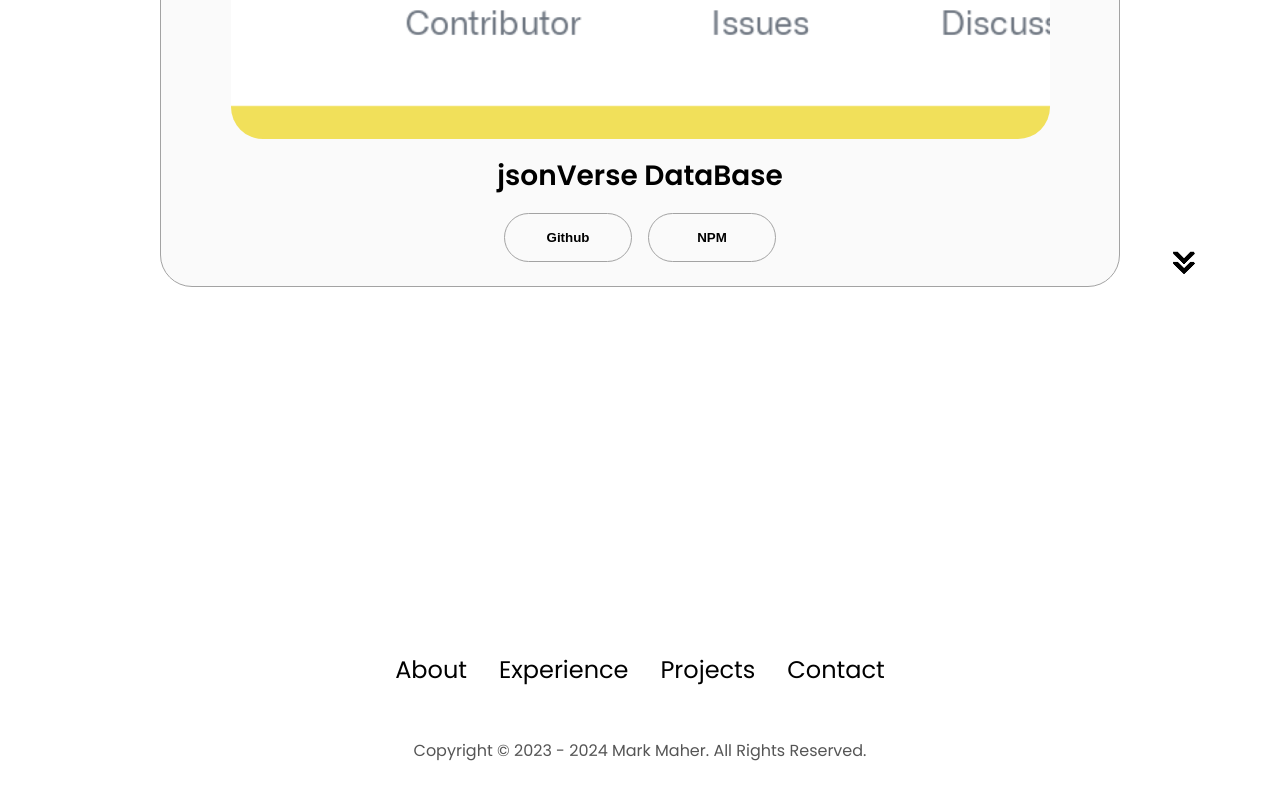
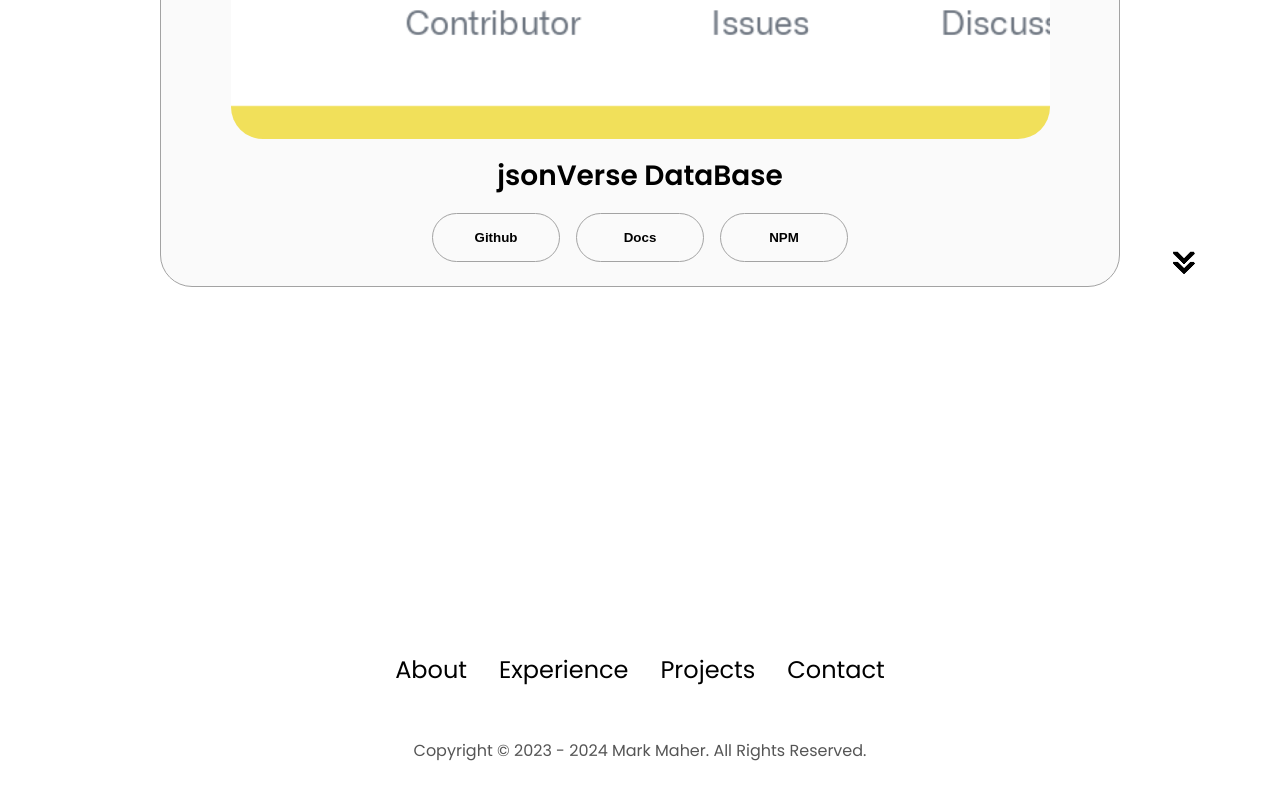
Before and after one commit to Marco5dev/React-Portfolio, a React (Vite) app: page / in a window 1280 px wide. Shown: the part 3876-4676 px from the top of the page. Built offline with nearby package versions, Linux system fonts and the light colour scheme.

Commit message:
Add docs button in josnverse project

```diff
--- a/src/routes/Home.jsx
+++ b/src/routes/Home.jsx
@@ -322,6 +322,7 @@
                 <button
                   className="btn btn-color-2 project-btn"
                   onClick={() => (location.href = "https://stgeorge.marco5dev.site/")}
+                  disabled
                 >
                   Live Demo
                 </button>
@@ -344,6 +345,14 @@
                   }
                 >
                   Github
+                </button>
+                <button
+                  className="btn btn-color-2 project-btn"
+                  onClick={() =>
+                    (location.href = "https://jsonverse.marco5dev.site")
+                  }
+                >
+                  Docs
                 </button>
                 <button
                   className="btn btn-color-2 project-btn"
```
